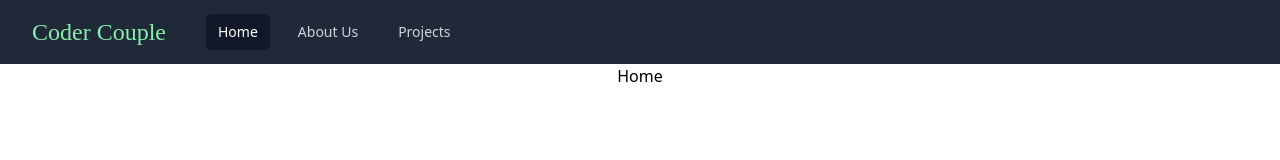
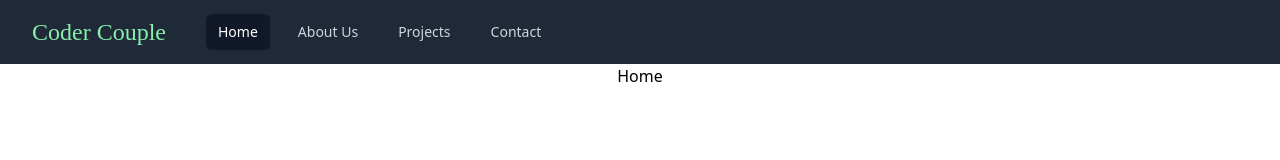
Before and after one commit to coder-couple/coder-couple.github.io, a React (Create React App) app: page / in a window 1280 px wide. Shown: the top 160 px of the page. Built offline with nearby package versions, Linux system fonts and the light colour scheme; a web font is replaced by a local one.

Commit message:
Restore Contact link

```diff
--- a/src/components/navigation/Navigation.tsx
+++ b/src/components/navigation/Navigation.tsx
@@ -15,6 +15,7 @@ const Navigation = () => (
               <NavigationLink to="/">Home</NavigationLink>
               <NavigationLink to="/about">About Us</NavigationLink>
               <NavigationLink to="/projects">Projects</NavigationLink>
+              <NavigationLink to="/contact">Contact</NavigationLink>
             </div>
           </div>
         </div>
```
